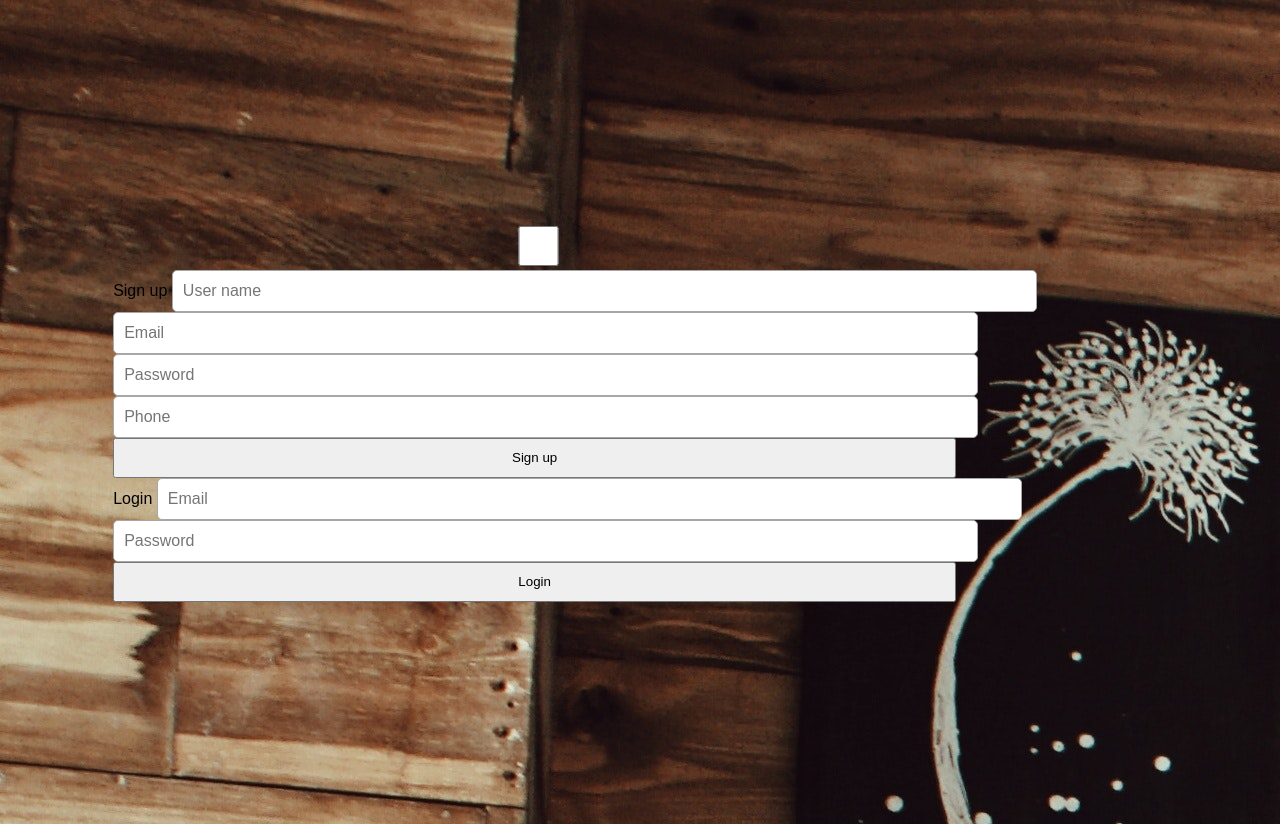
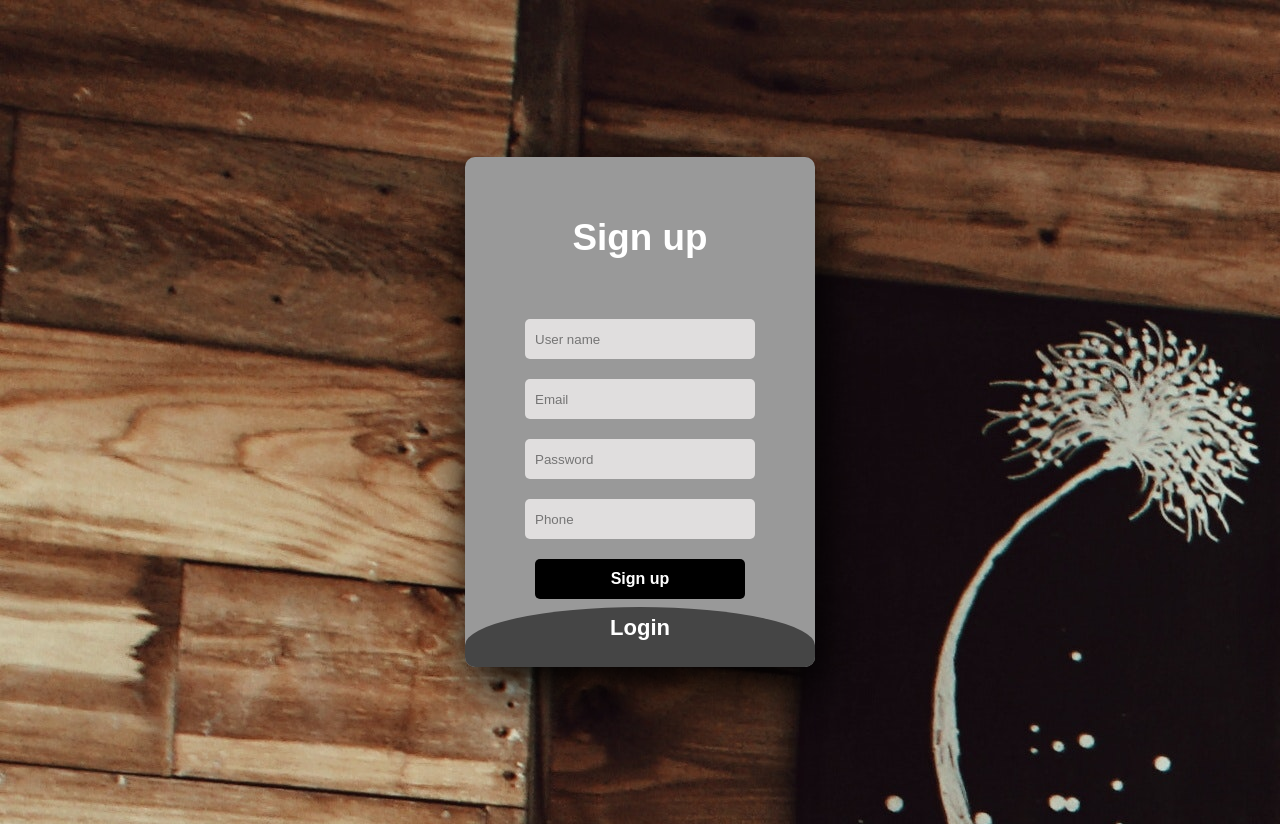
Before and after one commit to Ayushi-0099/Coffee-House, a PHP site: page /login.html in a window 1280 px wide. Run offline with PHP 8.4, Linux system fonts and the light colour scheme.

Commit message:
Update login.css

```diff
--- a/login.css
+++ b/login.css
@@ -9,65 +9,82 @@
 	background-image: url("home-bg.jpg");
 	background-repeat: repeat;
 }
-#login {
-    color: #800303
+.main{
+	width: 350px;
+	height: 510px;
+	background: #999999;
+	overflow: hidden;
+	border-radius: 10px;
+	box-shadow: 5px 20px 50px #000;
+}
+#chk{
+	display: none;
+}
+.signup{
+	position: relative;
+	width:100%;
+	height: 100%;
+}
+label{
+	color: #fff;
+	font-size: 2.3em;
+	justify-content: center;
+	display: flex;
+	margin: 60px;
+	font-weight: bold;
+	cursor: pointer;
+	transition: .5s ease-in-out;
+}
+input{
+	width: 60%;
+	height: 20px;
+	background: #e0dede;
+	justify-content: center;
+	display: flex;
+	margin: 20px auto;
+	padding: 10px;
+	border: none;
+	outline: none;
+	border-radius: 5px;
+}
+button{
+	width: 60%;
+	height: 40px;
+	margin: 10px auto;
+	justify-content: center;
+	display: block;
+	color: #fff;
+	background: black;
+	font-size: 1em;
+	font-weight: bold;
+	margin-top: 20px;
+	outline: none;
+	border: none;
+	border-radius: 5px;
+	transition: .2s ease-in;
+	cursor: pointer;
+}
+button:hover{
+	background: #2C414D  ;
+}
+.login{
+	height: 460px;
+	background: #454545;
+	border-radius: 60% / 10%;
+	transform: translateY(-180px);
+	transition: .8s ease-in-out;
+}
+.login label{
+	color: white;
+	transform: scale(.6);
 }
 
-.authContainer {
-    /* z-index: 10; */
-    height: 40%;
-    width: 400px;
-    background-color: #FFFFFF;
-    border-radius: 10px;
-    transform: translate(0, 10%);
-    display: grid;
-    grid-template-rows: auto auto auto;
-    place-items: center;
+#chk:checked ~ .login{
+	transform: translateY(-500px);
 }
-
-.signup {
-    height: 50%;
+#chk:checked ~ .login label{
+	transform: scale(1);
 }
-
-input {
-    width: 80%;
-    height: 40px;
-    border-radius: 5px;
-    border: 1px solid #a7a7a7;
-    padding: 0 10px;
-    font-size: 16px;
-    font-weight: 500;
-    color: #575757;
+#chk:checked ~ .signup label{
+	transform: scale(.6);
 }
-
-.loginContainer {
-    display: grid;
-    grid-template-rows: auto auto auto;
-    width: 80%;
-    place-items: center;
-}
-
-.authHead {
-    font-size: 30px;
-    font-weight: 300;
-    color: #575757;
-}
-
-button {
-    width: 80%;
-    height: 40px;
-    transition: all 0.2s ease;
-    /* border-radius: 5px; */
-}
-
-button:hover {
-    background-color: #800303;
-    color: #FFFFFF;
-}
-
-.authLink {
-    width: 100%;
-    text-align: right;
-    color: #800303;
-    text-decoration: none;
-}
```
